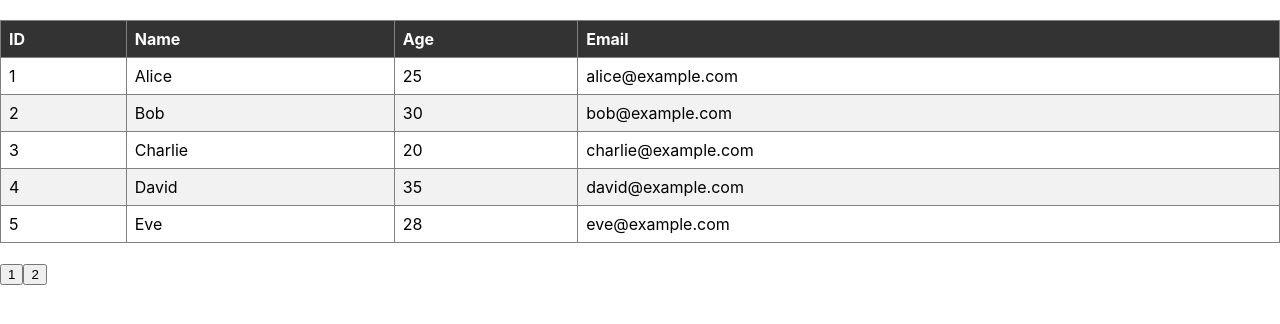
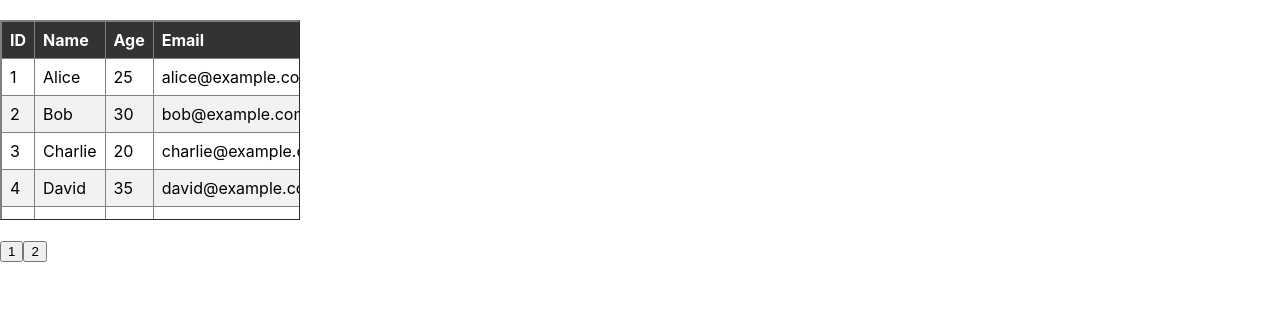
Before and after one commit to yhyancy/React_table_demo, a React (Create React App) app: page / in a window 1280 px wide. Shown: the top 324 px of the page. Built offline with nearby package versions, Linux system fonts and the light colour scheme.

Commit message:
add fixed css

```diff
--- a/src/components/Table/index.css
+++ b/src/components/Table/index.css
@@ -1,7 +1,12 @@
 table {
     border-collapse: collapse;
-    width: 100%;
+    /* width: 100%; */
+    max-width: 300px;
+    height: 200px;
     margin: 20px 0;
+    overflow: auto;
+    display: block;
+    border-spacing: 0;
 }
 
 th, td {
@@ -12,6 +17,8 @@ th, td {
 th {
     background-color: #333;
     color: #fff;
+    position: sticky;
+    top: 0;
 }
 
 tr:nth-child(even) {
@@ -22,21 +29,15 @@ tr:hover {
   background-color: #ddd;
 }
 
-/* .row {
-  display: flex;
-  flex-direction: row;
+th:last-child,
+td:last-child {
+  border-right-width: 0;
 }
 
-.cell {
-  flex: 1;
-  padding: 10px;
-  border: 1px solid #ccc;
+tr:last-child td {
+  border-bottom-width: 0;
 }
-
-tbody .row:nth-child(even) {
-  background-color: #f2f2f2;
+.fixed{
+  position: sticky;
+  left: 0;
 }
-
-tbody .row:hover {
-  background-color: #ddd;
-} */
--- a/src/components/Table/index.tsx
+++ b/src/components/Table/index.tsx
@@ -50,7 +50,7 @@ const Table: React.FC<TableProps> = ({
       <tr>
         {/* left fixed columns */}
         {fixedColumnsRes.map((column) => (
-          <th key={column.key}>{column.title}</th>
+          <th key={column.key} className="fixed">{column.title}</th>
         ))}
         {/* scrollable columns */}
         {scrollableColumnsRes.map((column) => (
@@ -74,7 +74,7 @@ const Table: React.FC<TableProps> = ({
         <tr key={row.id}>
           {/* left fixed columns */}
           {fixedColumnsRes.map((column) => (
-            <td key={column.key}>{row[column.key]}</td>
+            <td key={column.key} className="fixed">{row[column.key]}</td>
           ))}
           {/* scrollable columns */}
           {scrollableColumnsRes.map((column) => (
```
